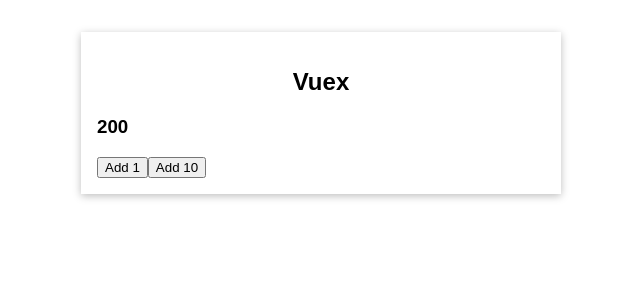
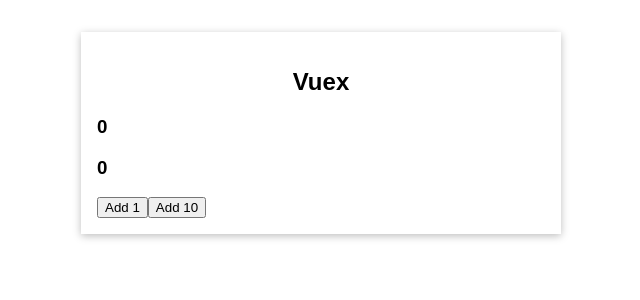
Before and after one commit to sergkryk/vuex-tutorial, a Vue app: page / in a window 1280 px wide. Shown: the top 300 px of the page, without its empty margins (319-959 px from the left). Built offline with nearby package versions, Linux system fonts and the light colour scheme.

Commit message:
adds getters

```diff
--- a/src/App.vue
+++ b/src/App.vue
@@ -1,6 +1,7 @@
 <template>
   <base-container title="Vuex">
-  <h3>{{  $store.state.counter }}</h3>
+  <h3>{{  $store.getters.counterMultipliedByTwo }}</h3>
+  <h3>{{  $store.getters.counterWithValidation }}</h3>
     <button @click="incrementCounter">Add 1</button>
     <button @click="incrementCounterByTen">Add 10</button>
   </base-container>
--- a/src/main.js
+++ b/src/main.js
@@ -7,7 +7,22 @@
 const store = createStore({
   state() {
     return {
-      counter: 200,
+      counter: 0,
+    }
+  },
+  getters: {
+    counterMultipliedByTwo(state) {
+      return state.counter * 2;
+    },
+    counterWithValidation(_, getters) {
+      const finalCounter = getters.counterMultipliedByTwo;
+      if (finalCounter < 0) {
+        return 0;
+      }
+      if (finalCounter > 100) {
+        return 100;
+      }
+      return finalCounter;
     }
   },
   mutations: {
```
